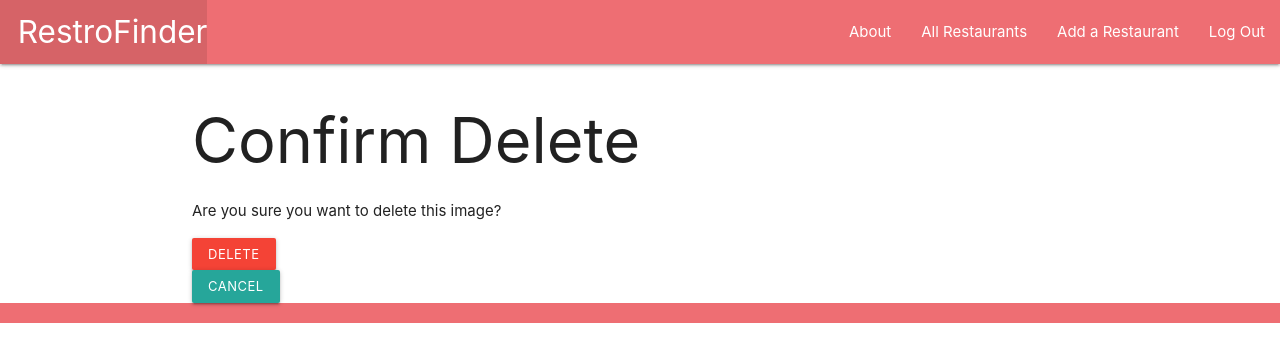
After one commit to aunshpatel/restrofinder, a Django app: page /restaurants/1/photos/1/delete in a window 1280 px wide. The commit adds this page. Shown: the top 362 px of the page. Run offline with Django 4.2, Linux system fonts and the light colour scheme; a user stored in the database is signed in; tables that the repository leaves empty hold one stand-in row (values such as "Sample post").

Commit message:
Delete Image functionality add

```diff
--- a/main_app/models.py
+++ b/main_app/models.py
@@ -34,4 +34,4 @@ class Photo(models.Model):
     user = models.ForeignKey(User, on_delete=models.CASCADE)
 
     def __str__(self):
-        return f"Photo for cat_id: {self.cat_id} @{self.url}"
+        return f"Photo for restaurant_id: {self.restaurant_id} @{self.url}"
--- /dev/null
+++ b/main_app/templates/main_app/image_confirm_delete.html
@@ -0,0 +1,14 @@
+{% extends 'base.html' %}
+{% block content %}
+
+<h1>Confirm Delete</h1>
+
+<p>Are you sure you want to delete this image?</p>
+<form method="POST">
+    {% csrf_token %}
+    <button type="submit" class="btn-small red">Delete</button>
+</form>
+
+<a href="{% url 'detail' restaurant_id=photo.restaurant.id %}" class="btn-small">Cancel</a>
+
+{% endblock %}
--- a/main_app/templates/restaurants/detail.html
+++ b/main_app/templates/restaurants/detail.html
@@ -24,6 +24,10 @@
   {% for photo in restaurant.photo_set.all %}
       <div>
         <img class="responsive-img card-panel" src="{{photo.url}}" alt="Food photo">
+        <br><br>
+        {% if request.user == photo.user %}
+          <a href="{% url 'delete_photo' restaurant_id=restaurant.id pk=photo.id %}" class="btn-small red">Delete</a>
+        {% endif %}
       </div>
   {% empty %}
       <div class="card-panel teal-text center-align">No Photos Uploaded</div>
--- a/main_app/urls.py
+++ b/main_app/urls.py
@@ -14,5 +14,6 @@ urlpatterns = [
       path('restaurants/<int:restaurant_id>/reviews/<int:pk>/edit', views.ReviewUpdate.as_view(), name='edit_review'),
       path('restaurants/<int:restaurant_id>/reviews/<int:pk>/delete', views.ReviewDelete.as_view(), name='delete_review'),
 
-      path('cats/<int:restaurant_id>/add_photo/', views.add_photo, name='add_photo'),
+      path('restaurants/<int:restaurant_id>/add_photo/', views.add_photo, name='add_photo'),
+       path('restaurants/<int:restaurant_id>/photos/<int:pk>/delete', views.ImageDelete.as_view(), name='delete_photo'),
 ]
--- a/main_app/views.py
+++ b/main_app/views.py
@@ -9,6 +9,7 @@ from .forms import ReviewForm
 from django.contrib.auth.decorators import login_required
 from django.contrib.auth.mixins import LoginRequiredMixin
 import boto3, uuid, os
+from urllib.parse import urlparse
 
 # Create your views here.
 def home(request):
@@ -111,3 +112,15 @@ def add_photo(request, restaurant_id):
       print('An error occurred uploading file to S3')
       print(e)
   return redirect('detail', restaurant_id=restaurant_id)
+
+class ImageDelete(LoginRequiredMixin, DeleteView):
+  model = Photo
+  template_name = 'main_app/image_confirm_delete.html'
+  def get_success_url(self):
+    restaurant_id = self.object.restaurant.id
+    name = self.object.url.split('/')[-1]
+
+    s3_client = boto3.client("s3")
+    response = s3_client.delete_object(Bucket='restrofinder-aunsh', Key=name)
+    print(f'response:{response}')
+    return reverse('detail', kwargs={'restaurant_id': restaurant_id})
```
